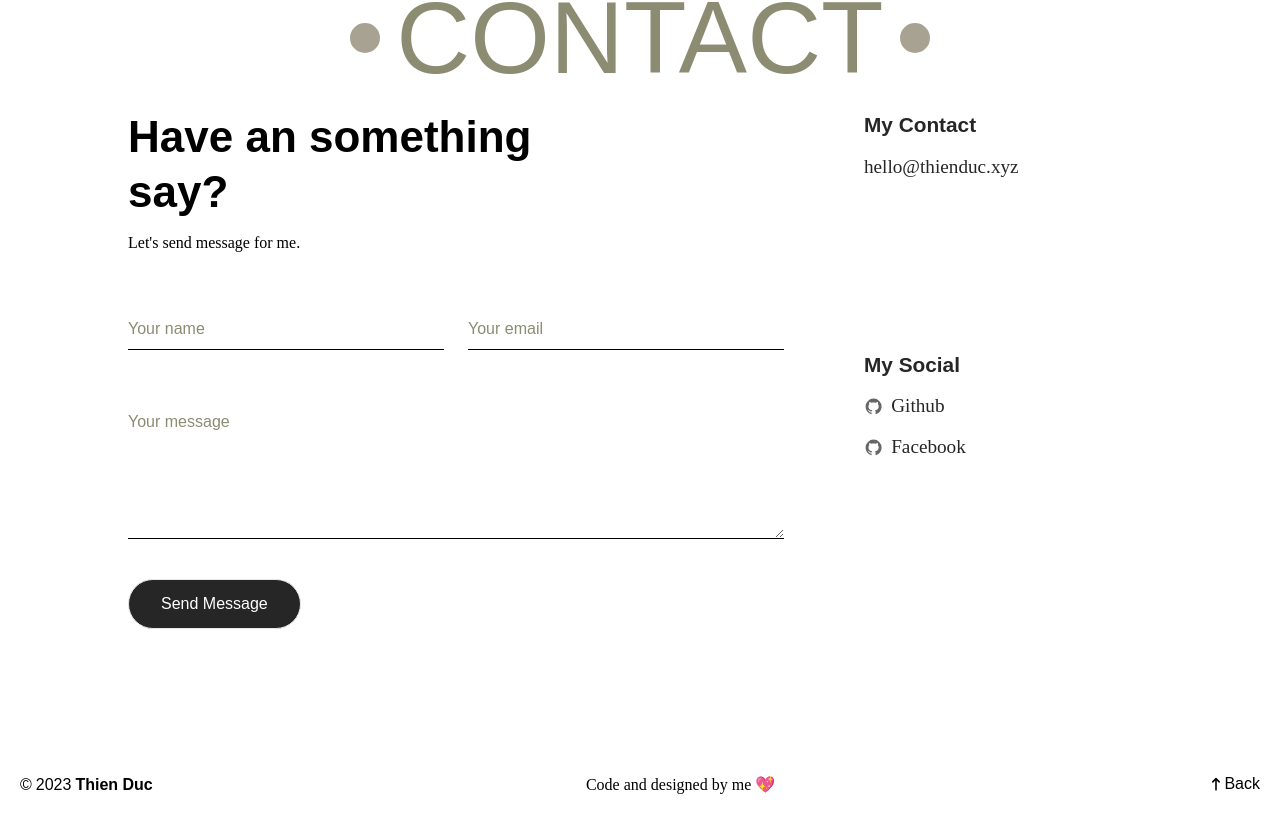
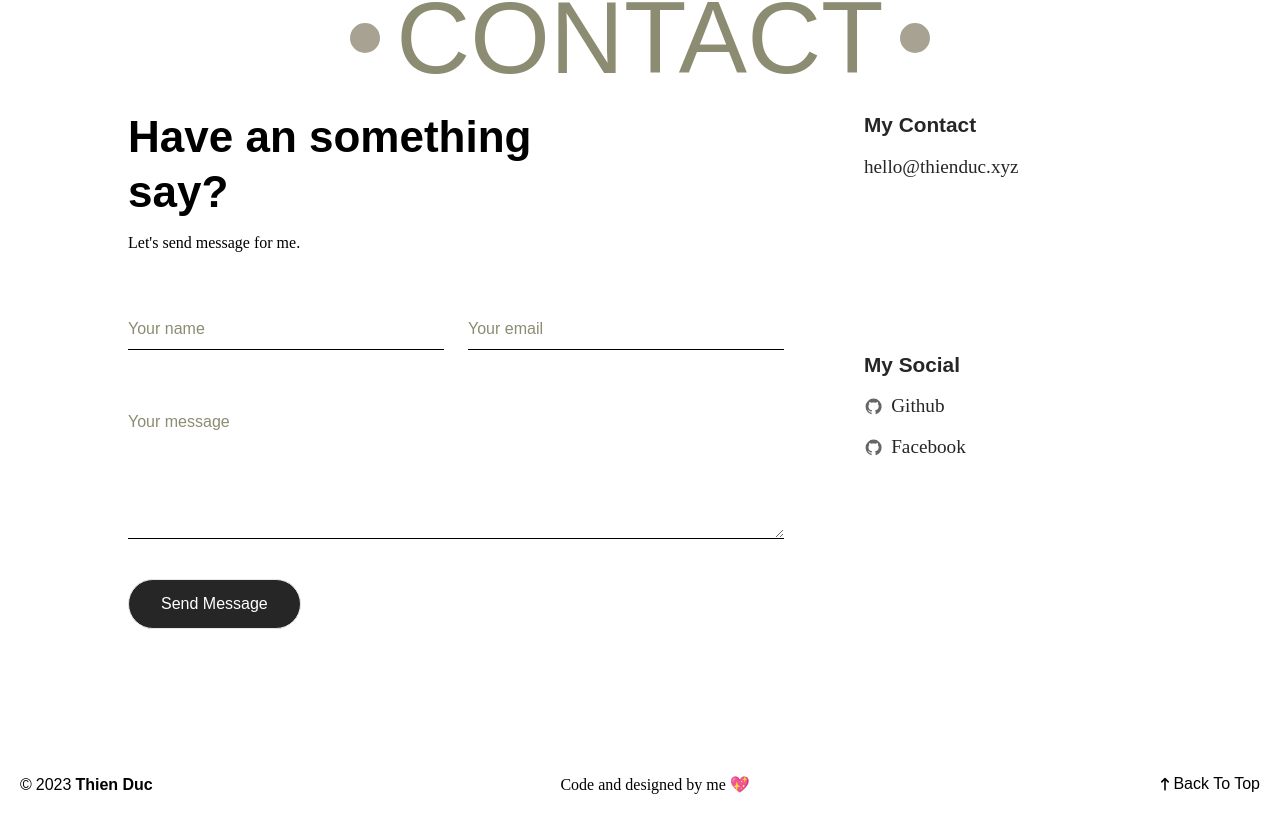
Before and after one commit to kind012/portfolio, a React (Vite) app: page / in a window 1280 px wide. Shown: the part 4779-5592 px from the top of the page. Built offline with nearby package versions, Linux system fonts and the light colour scheme; a web font is replaced by a local one.

Commit message:
update code

```diff
--- a/src/components/Preloader.tsx
+++ b/src/components/Preloader.tsx
@@ -1,9 +1,5 @@
 import { useRef, useEffect } from "react";
 import { gsap } from "gsap";
-
-// interface PreloaderProps {
-//   containedRef: RefObject<HTMLElement>;
-// }
 
 const Preloader = () => {
   const loadingtext = useRef<HTMLElement | null>(null);
@@ -47,7 +43,7 @@ const Preloader = () => {
 
   return (
     <div id="preloader" className="preload">
-      <div className="loading-text">THIENDUC.</div>
+      <div className="loading-text font-ClashGrotesk">THIENDUC.</div>
       <div className="pace">
         <div className="pace-progess"></div>
       </div>
--- a/src/layout/footer.tsx
+++ b/src/layout/footer.tsx
@@ -39,7 +39,7 @@ const Footer = () => {
             className="flex items-center col-span-2 space-x-2 animate-bounce w-fit group 2xl:text-body-1"
           >
             <HiArrowNarrowUp />
-            Back
+            Back To Top
           </button>
         )}
       </div>
```
